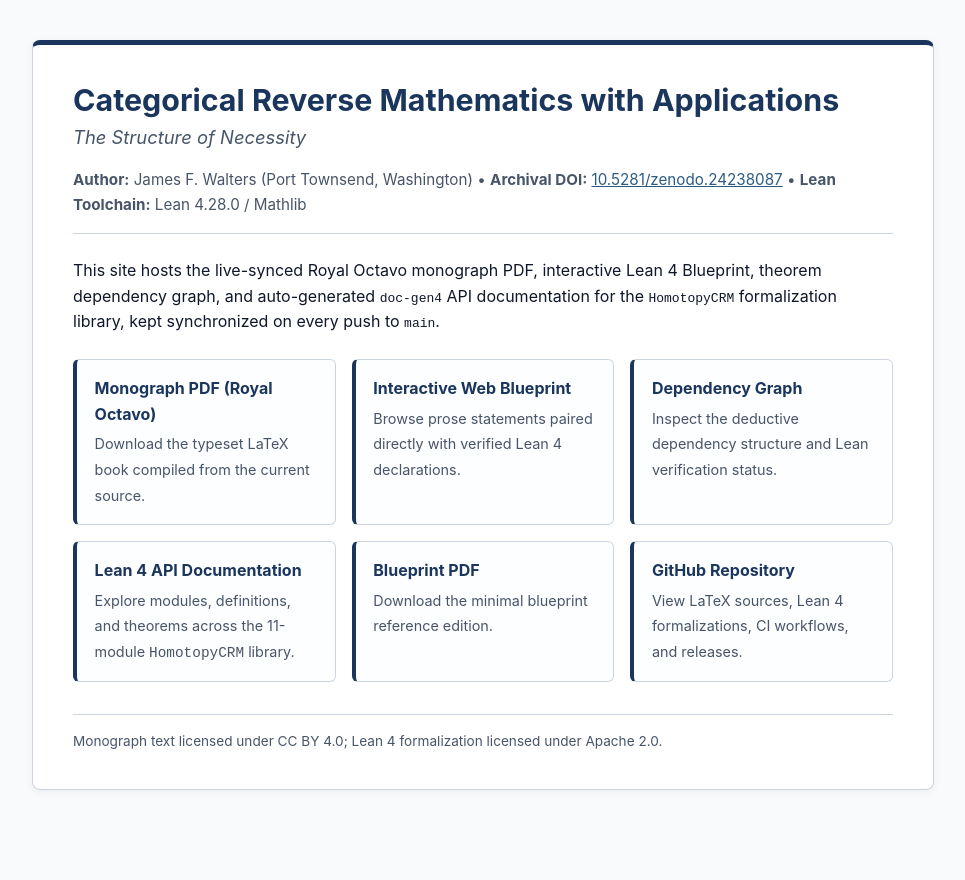
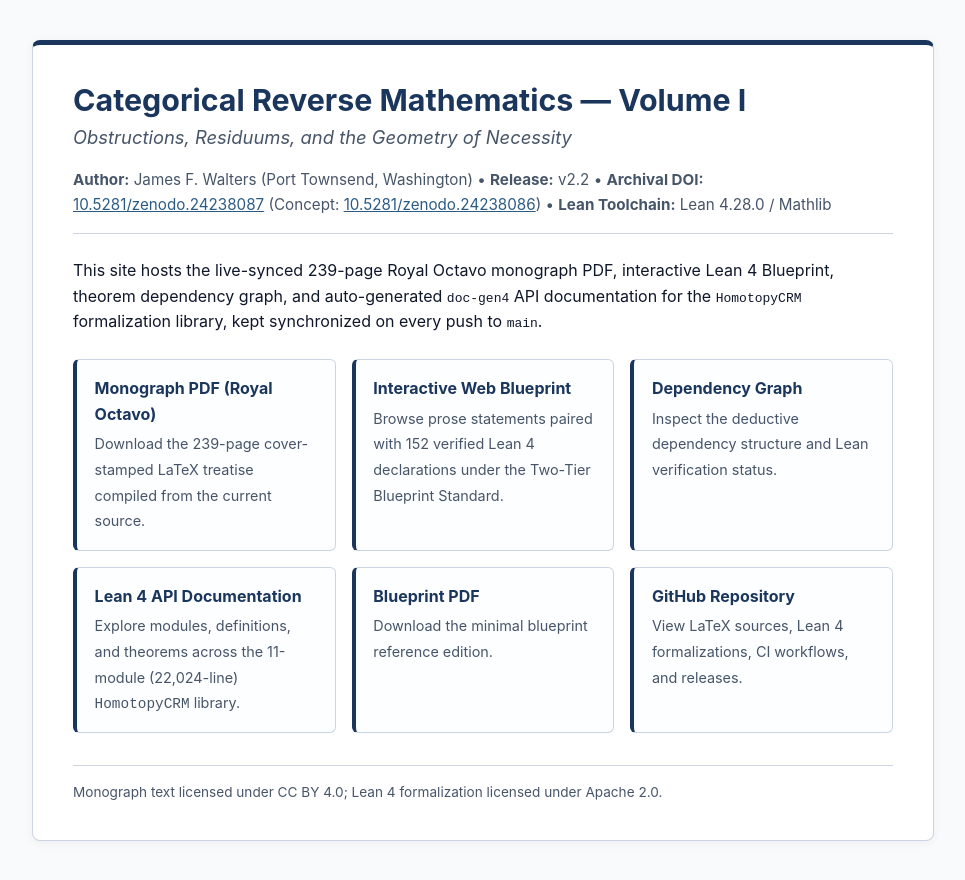
Before and after one commit to tryggth/categorical-reverse-mathematics, a plain HTML site: page home_page/index.html in a window 1280 px wide. Shown: the whole page, without its empty margins (157-1122 px from the left). Before the commit the page ends 830 px from the top, so only its background shows below. Drawn offline with Linux system fonts and the light colour scheme.

Commit message:
Docs: sync README, LICENSE, Pages portal, and Blueprint titles to Vol. I (v2.2)

```diff
--- a/home_page/index.html
+++ b/home_page/index.html
@@ -3,7 +3,7 @@
 <head>
   <meta charset="utf-8">
   <meta name="viewport" content="width=device-width, initial-scale=1.0">
-  <title>Categorical Reverse Mathematics with Applications</title>
+  <title>Categorical Reverse Mathematics — Volume I: Obstructions, Residuums, and the Geometry of Necessity</title>
   <style>
     :root {
       --crm-blue: #1B365D;
@@ -97,26 +97,27 @@
 </head>
 <body>
   <main>
-    <h1>Categorical Reverse Mathematics with Applications</h1>
-    <p class="subtitle">The Structure of Necessity</p>
+    <h1>Categorical Reverse Mathematics — Volume I</h1>
+    <p class="subtitle">Obstructions, Residuums, and the Geometry of Necessity</p>
     <div class="meta">
       <strong>Author:</strong> James F. Walters (Port Townsend, Washington) &bull;
-      <strong>Archival DOI:</strong> <a href="https://doi.org/10.5281/zenodo.24238087">10.5281/zenodo.24238087</a> &bull;
+      <strong>Release:</strong> v2.2 &bull;
+      <strong>Archival DOI:</strong> <a href="https://doi.org/10.5281/zenodo.24238087">10.5281/zenodo.24238087</a> (Concept: <a href="https://doi.org/10.5281/zenodo.24238086">10.5281/zenodo.24238086</a>) &bull;
       <strong>Lean Toolchain:</strong> Lean 4.28.0 / Mathlib
     </div>
     <p>
-      This site hosts the live-synced Royal Octavo monograph PDF, interactive Lean 4 Blueprint,
+      This site hosts the live-synced 239-page Royal Octavo monograph PDF, interactive Lean 4 Blueprint,
       theorem dependency graph, and auto-generated <code>doc-gen4</code> API documentation for the
       <code>HomotopyCRM</code> formalization library, kept synchronized on every push to <code>main</code>.
     </p>
     <div class="grid">
       <a class="card" href="./categorical_reverse_mathematics.pdf">
         <strong>Monograph PDF (Royal Octavo)</strong>
-        <span>Download the typeset LaTeX book compiled from the current source.</span>
+        <span>Download the 239-page cover-stamped LaTeX treatise compiled from the current source.</span>
       </a>
       <a class="card" href="./blueprint/">
         <strong>Interactive Web Blueprint</strong>
-        <span>Browse prose statements paired directly with verified Lean 4 declarations.</span>
+        <span>Browse prose statements paired with 152 verified Lean 4 declarations under the Two-Tier Blueprint Standard.</span>
       </a>
       <a class="card" href="./blueprint/dep_graph_document.html">
         <strong>Dependency Graph</strong>
@@ -124,7 +125,7 @@
       </a>
       <a class="card" href="./docs/">
         <strong>Lean 4 API Documentation</strong>
-        <span>Explore modules, definitions, and theorems across the 11-module <code>HomotopyCRM</code> library.</span>
+        <span>Explore modules, definitions, and theorems across the 11-module (22,024-line) <code>HomotopyCRM</code> library.</span>
       </a>
       <a class="card" href="./blueprint.pdf">
         <strong>Blueprint PDF</strong>
```
Also changed, not shown: 6 other files.
